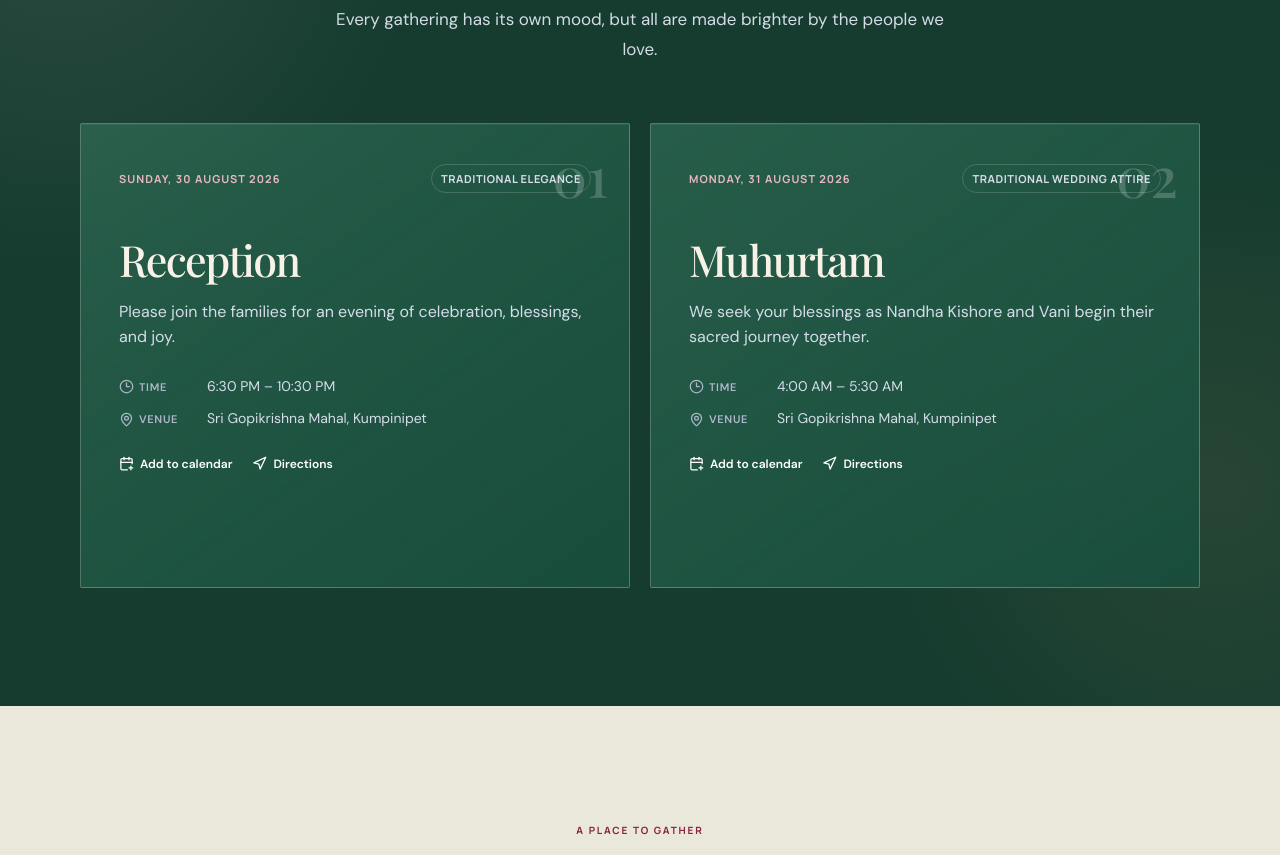
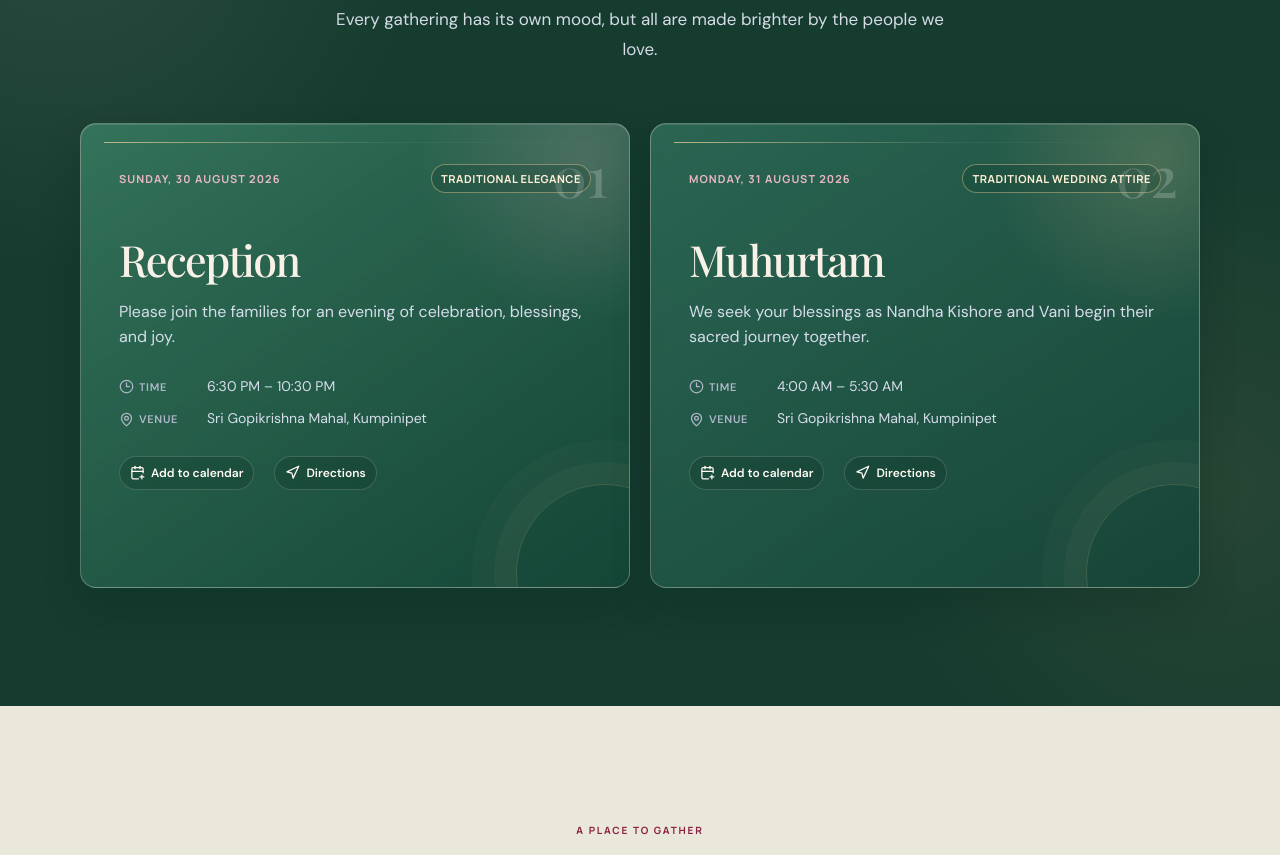
Before and after one commit to mefor1398-collab/nandha, a React (Vite) app: page / in a window 1280 px wide. Shown: the part 3340-4195 px from the top of the page. Built offline with nearby package versions, Linux system fonts and the light colour scheme; a web font is replaced by a local one.

Commit message:
Polish celebration card styling

```diff
--- a/src/styles.css
+++ b/src/styles.css
@@ -90,12 +90,16 @@ img { max-width: 100%; }
 .celebrations .section-heading h2 { font-size: clamp(44px, 5.4vw, 78px); }
 .celebrations .section-copy { max-width: 625px; font-size: 17px; }
 .event-grid { max-width: 1120px; display: grid; gap: 20px; margin: 0 auto; }
-.event-card { min-height: 370px; position: relative; padding: 34px 30px 27px; overflow: hidden; border: 1px solid rgba(255,245,234,.24); background: linear-gradient(145deg, rgba(55,124,98,.52), rgba(25,77,60,.94)); border-radius: 2px; box-shadow: inset 0 1px 0 rgba(255,255,255,.06); transition: transform .25s, background .25s; }
-.event-card:hover { transform: translateY(-4px); background: linear-gradient(145deg, rgba(68,141,112,.6), rgba(28,88,68,.96)); }
+.event-card { min-height: 370px; position: relative; padding: 34px 30px 27px; overflow: hidden; border: 1px solid rgba(255,245,234,.28); background: radial-gradient(circle at 92% 7%, rgba(232,184,194,.19), transparent 25%), linear-gradient(145deg, rgba(64,137,108,.69), rgba(21,70,55,.96)); border-radius: 16px; box-shadow: inset 0 1px 0 rgba(255,255,255,.13), 0 18px 38px rgba(4,31,23,.2); transition: transform .25s, box-shadow .25s, background .25s; }
+.event-card::before { content: ''; position: absolute; top: 18px; right: 23px; left: 23px; height: 1px; background: linear-gradient(90deg, rgba(242,211,154,.72), rgba(255,255,255,.06) 56%, transparent); }
+.event-card::after { content: ''; position: absolute; right: -65px; bottom: -75px; width: 176px; height: 176px; border: 1px solid rgba(242,211,154,.17); border-radius: 50%; box-shadow: 0 0 0 22px rgba(242,211,154,.035), 0 0 0 44px rgba(242,211,154,.025); pointer-events: none; }
+.event-card:nth-child(even) { background: radial-gradient(circle at 92% 7%, rgba(242,211,154,.19), transparent 25%), linear-gradient(145deg, rgba(53,120,99,.69), rgba(22,69,56,.96)); }
+.event-card:hover { transform: translateY(-4px); box-shadow: inset 0 1px 0 rgba(255,255,255,.2), 0 24px 46px rgba(4,31,23,.28); }
+.event-card > * { position: relative; z-index: 1; }
 .event-card__index { position: absolute; top: 13px; right: 21px; color: rgba(255,255,255,.2); font-family: 'Playfair Display', serif; font-size: 56px; }
 .event-card__topline { position: relative; display: flex; align-items: center; justify-content: space-between; gap: 8px; font-family: Manrope, sans-serif; font-size: 11px; font-weight: 700; letter-spacing: .1em; text-transform: uppercase; }
 .event-card__topline p { margin: 0; color: var(--rose-pale); }
-.event-card__topline span { padding: 6px 9px; border: 1px solid rgba(255,255,255,.16); border-radius: 20px; color: #d8deea; letter-spacing: .05em; }
+.event-card__topline span { padding: 6px 9px; border: 1px solid rgba(242,211,154,.42); border-radius: 20px; color: #fff1d7; background: rgba(10,50,38,.22); letter-spacing: .05em; }
 .event-card h3 { position: relative; margin: 37px 0 12px; font-family: 'Playfair Display', serif; font-size: 43px; font-weight: 500; letter-spacing: -.04em; }
 .event-card__description { min-height: 52px; margin: 0 0 25px; color: #d6ddea; font-size: 16px; line-height: 1.55; }
 .event-card dl { display: grid; gap: 13px; margin: 0; color: #d6ddea; }
@@ -103,7 +107,8 @@ img { max-width: 100%; }
 .event-card dt { display: flex; align-items: center; gap: 5px; color: #aeb8ca; font-size: 11px; font-weight: 700; letter-spacing: .06em; text-transform: uppercase; }
 .event-card dd { margin: 0; font-size: 14px; line-height: 1.4; }
 .event-card__actions { position: relative; display: flex; gap: 20px; margin-top: 27px; }
-.event-card__actions a { display: inline-flex; align-items: center; gap: 6px; color: white; font-size: 12px; font-weight: 700; text-decoration: none; }
+.event-card__actions a { display: inline-flex; align-items: center; gap: 6px; padding: 8px 10px; border: 1px solid rgba(255,255,255,.16); border-radius: 50px; color: #fffaf4; background: rgba(9,43,33,.24); font-size: 12px; font-weight: 700; text-decoration: none; transition: background .2s, border-color .2s; }
+.event-card__actions a:hover { border-color: rgba(242,211,154,.6); background: rgba(9,43,33,.44); }
 
 .venue-grid { display: grid; gap: 26px; }
 .venue-map { min-height: 320px; position: relative; overflow: hidden; background: var(--ink); }
```
